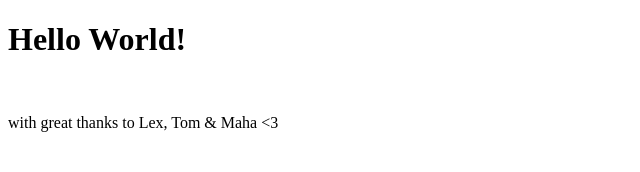
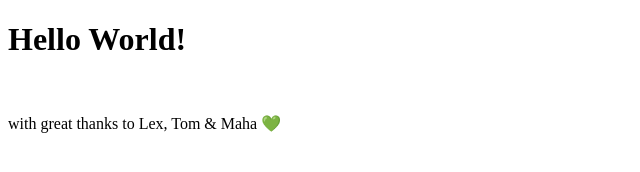
Before and after one commit to codified45/my-personal-website, a plain HTML site: page index.html in a window 1280 px wide. Shown: the full height of the page, 0-640 px from the left. Drawn offline with Linux system fonts and the light colour scheme.

Commit message:
thanking friends with  heart emoji

```diff
--- a/index.html
+++ b/index.html
@@ -6,6 +6,6 @@
     <body>
         <h1>Hello World!</h1>
         <br>
-        <p>with great thanks to Lex, Tom & Maha &lt;3 </p>
+        <p>with great thanks to Lex, Tom & Maha &#128154;</p>
     </body>
 </html>
```
